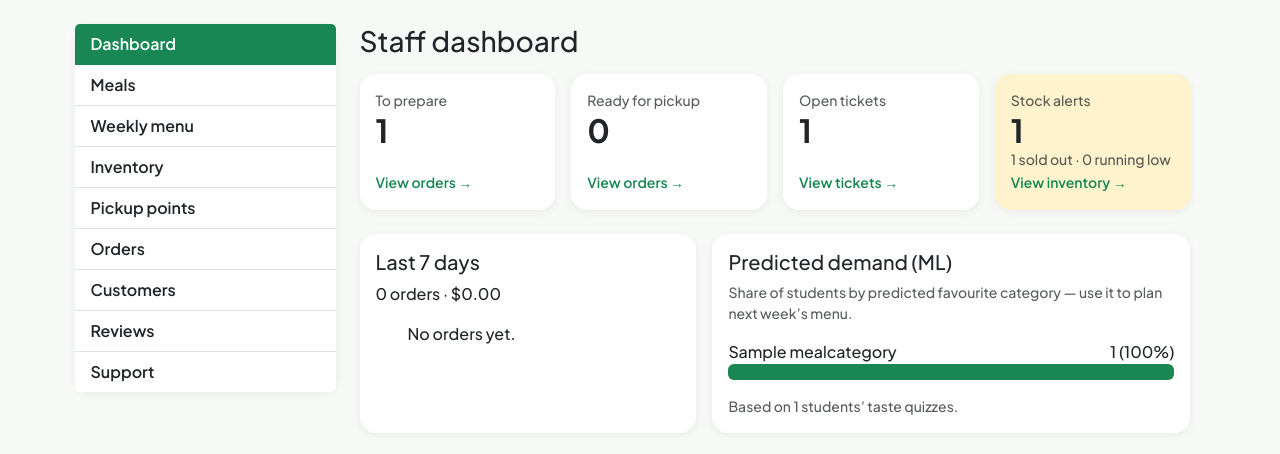
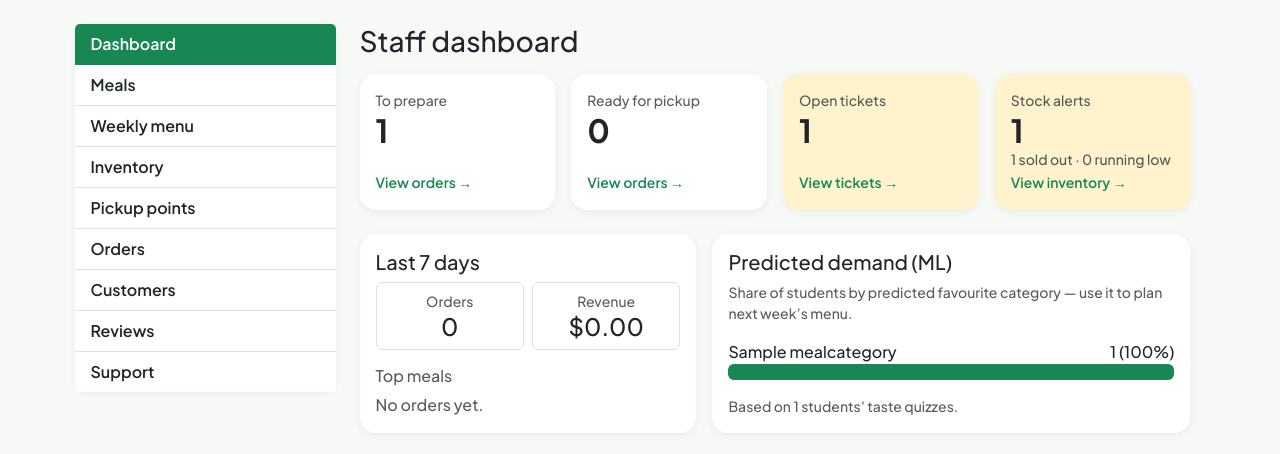
Before and after one commit to hongteeng/IS2108pairproj, a Django app: page /dashboard/ in a window 1280 px wide. Shown: the part 57-511 px from the top of the page. Run offline with Django 5.2, Linux system fonts and the light colour scheme; a user stored in the database is signed in; tables that the repository leaves empty hold one stand-in row (values such as "Sample post"); parts of the project's set-up code (start-up, migrations or seed data) failed here and were passed over.

Commit message:
Fixed readability of dashboard

```diff
--- a/campusbox/dashboard/templates/dashboard/home.html
+++ b/campusbox/dashboard/templates/dashboard/home.html
@@ -24,7 +24,7 @@
       </div>
     </div>
     <div class="col-6 col-lg-3">
-      <div class="card card-link h-100">
+      <div class="card card-link h-100 {% if open_tickets %}bg-warning-subtle{% endif %}">
         <div class="card-body position-relative d-flex flex-column">
           <div class="small text-muted">Open tickets</div>
           <h2 class="mb-0">{{ open_tickets }}</h2>
@@ -51,14 +51,29 @@
       <div class="card h-100">
         <div class="card-body">
           <h2 class="h5">Last 7 days</h2>
-          <p>{{ week_orders }} orders · {{ week_revenue_cents|dollars }}</p>
-          <ol class="mb-0">
-            {% for item in top_meals %}
-              <li>{{ item.menu_item__meal__name }} × {{ item.total }}</li>
-            {% empty %}
-              <li class="list-unstyled">No orders yet.</li>
-            {% endfor %}
-          </ol>
+          <div class="row g-2 text-center mb-3">
+            <div class="col-6">
+              <div class="border rounded py-2">
+                <div class="small text-muted">Orders</div>
+                <div class="h4 mb-0">{{ week_orders }}</div>
+              </div>
+            </div>
+            <div class="col-6">
+              <div class="border rounded py-2">
+                <div class="small text-muted">Revenue</div>
+                <div class="h4 mb-0">{{ week_revenue_cents|dollars }}</div>
+              </div>
+            </div>
+          </div>
+          <h3 class="h6 text-muted">Top meals</h3>
+          {% for item in top_meals %}
+            <div class="d-flex justify-content-between py-1 {% if not forloop.last %}border-bottom{% endif %}">
+              <span>{{ forloop.counter }}. {{ item.menu_item__meal__name }}</span>
+              <span class="text-muted">{{ item.total }} sold</span>
+            </div>
+          {% empty %}
+            <p class="text-muted mb-0">No orders yet.</p>
+          {% endfor %}
         </div>
       </div>
     </div>
```
